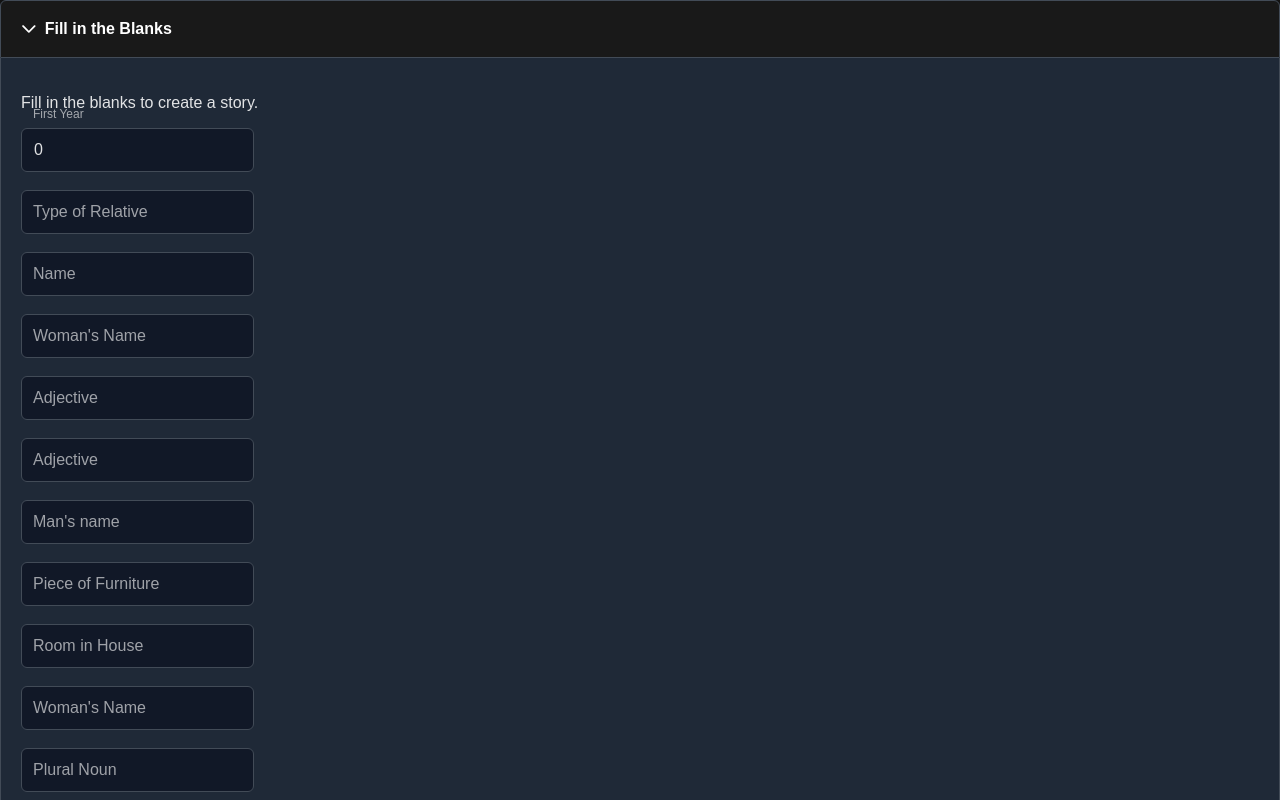
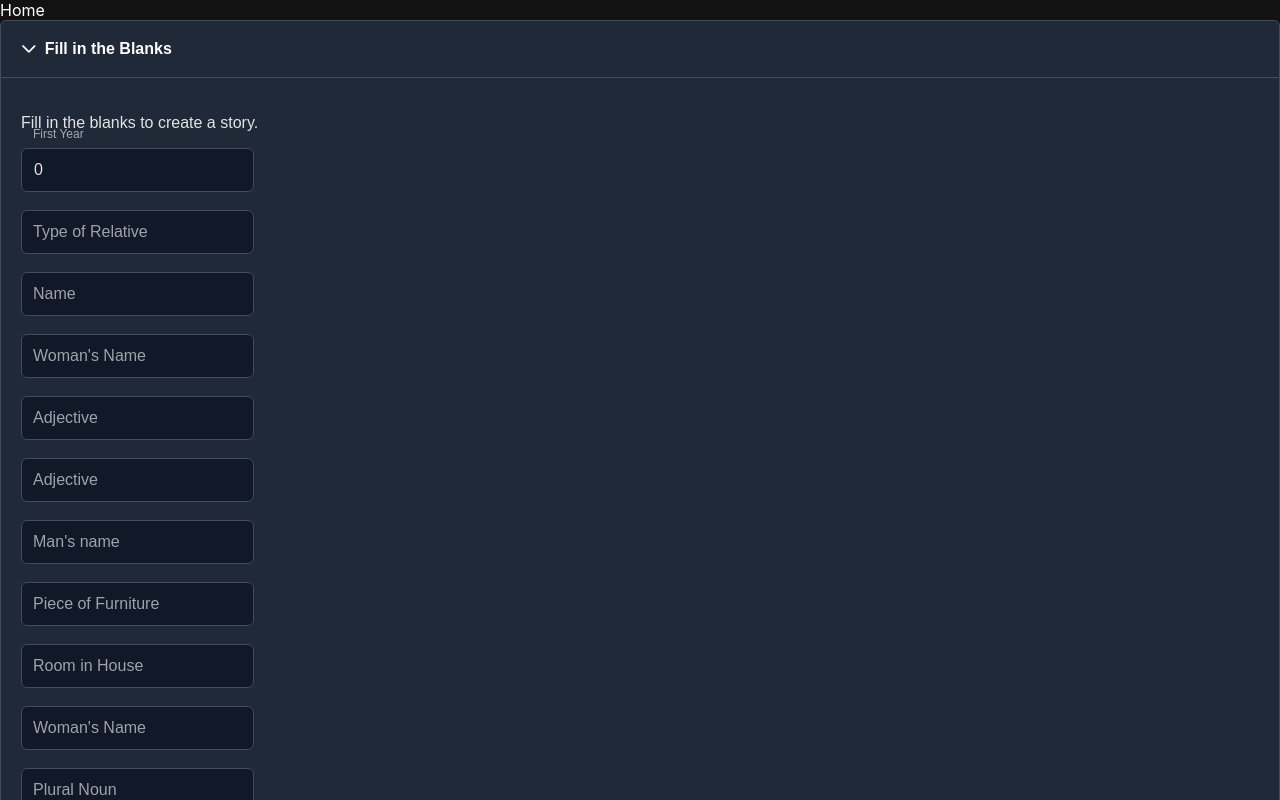
Before and after one commit to mgmodell/mav_site, a Next.js app: page /long-hidden in a window 1280 px wide. Shown: the top 800 px of the page. Built offline with nearby package versions, Linux system fonts and the light colour scheme; a web font is replaced by a local one.

Commit message:
Adding a link back home

```diff
--- a/pages/long-hidden.tsx
+++ b/pages/long-hidden.tsx
@@ -7,6 +7,7 @@ import { FloatLabel } from 'primereact/floatlabel';
 import { InputText } from 'primereact/inputtext';
 import { InputNumber } from 'primereact/inputnumber';
 import { Accordion, AccordionTab } from 'primereact/accordion';
+import Link from "next/link";
 
 export default function LongHidden() {
     const [year, setYear] = useState(0);
@@ -49,6 +50,7 @@ export default function LongHidden() {
             <Head>
                 <title>The Long-Hidden Afkikomen</title>
             </Head>
+            <Link href="/">Home</Link>
             <Accordion activeIndex={0} className="w-full md:w-25rem">
                 <AccordionTab
                     header="Fill in the Blanks"
--- a/pages/new-four-questions.tsx
+++ b/pages/new-four-questions.tsx
@@ -6,6 +6,7 @@ import "primereact/resources/primereact.min.css";
 import { FloatLabel } from 'primereact/floatlabel';
 import { InputText } from 'primereact/inputtext';
 import { Accordion, AccordionTab } from 'primereact/accordion';
+import Link from "next/link";
 
 export default function NewFourQuestions() {
     const [verb1, setVerb1] = useState('');
@@ -62,6 +63,7 @@ export default function NewFourQuestions() {
             <Head>
                 <title>A New Four Questions</title>
             </Head>
+            <Link href="/">Home</Link>
             <Accordion activeIndex={0} className="w-full md:w-25rem">
                 <AccordionTab
                     header="Fill in the Blanks"
--- a/pages/storyOfPassover.tsx
+++ b/pages/storyOfPassover.tsx
@@ -7,6 +7,7 @@ import { FloatLabel } from 'primereact/floatlabel';
 import { InputText } from 'primereact/inputtext';
 import { InputNumber } from 'primereact/inputnumber';
 import { Accordion, AccordionTab } from 'primereact/accordion';
+import Link from "next/link";
 
 export default function StoryOfPassover() {
 
@@ -111,6 +112,7 @@ export default function StoryOfPassover() {
                 <title>(Maverick&apos;s) Story of Passover</title>
             </Head>
             <Accordion activeIndex={0} className="w-full md:w-25rem">
+                <Link href="/">Home</Link>
                 <AccordionTab
                     header="Fill in the Blanks"
 
--- a/pages/theSoupRecipe.tsx
+++ b/pages/theSoupRecipe.tsx
@@ -7,6 +7,7 @@ import { FloatLabel } from 'primereact/floatlabel';
 import { InputText } from 'primereact/inputtext';
 import { Accordion, AccordionTab } from 'primereact/accordion';
 import { InputNumber } from "primereact/inputnumber";
+import Link from "next/link";
 
 export default function TheSoupRecipe() {
 
@@ -148,6 +149,7 @@ export default function TheSoupRecipe() {
             <Head>
                 <title>The <u>{noun1}</u> ball soup recipe</title>
             </Head>
+            <Link href="/">Home</Link>
             <Accordion activeIndex={0} className="w-full md:w-25rem">
                 <AccordionTab
                     header="Fill in the Blanks"
```
